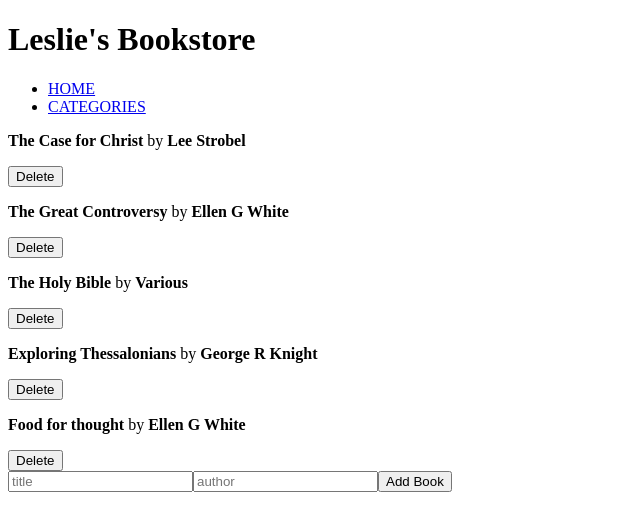
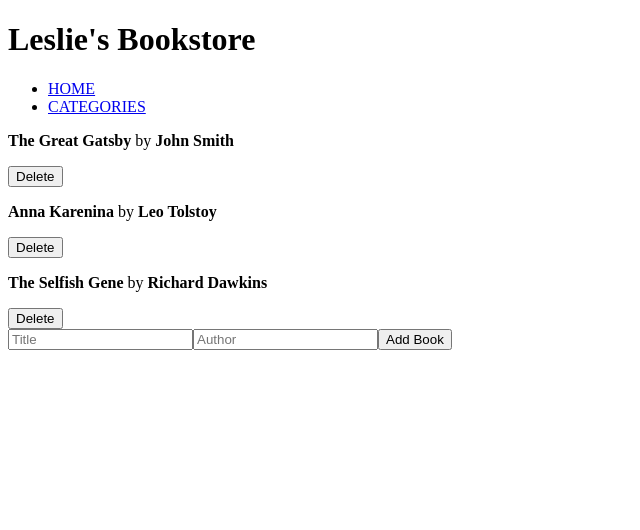
Before and after one commit to Leeoasis/React-Bookstore, a React (Create React App) app: page / in a window 1280 px wide. Shown: the top 530 px of the page, without its empty margins (0-640 px from the left). Built offline with nearby package versions, Linux system fonts and the light colour scheme.

Commit message:
Implement the add and delete book functionality

```diff
--- a/package.json
+++ b/package.json
@@ -7,12 +7,14 @@
     "@testing-library/jest-dom": "^5.16.5",
     "@testing-library/react": "^13.4.0",
     "@testing-library/user-event": "^13.5.0",
+    "immer": "^9.0.21",
     "prop-types": "^15.8.1",
     "react": "^18.2.0",
     "react-dom": "^18.2.0",
     "react-redux": "^8.0.5",
     "react-router-dom": "^6.10.0",
     "react-scripts": "5.0.1",
+    "uuid": "^9.0.0",
     "web-vitals": "^2.1.4"
   },
   "scripts": {
--- a/src/components/book.js
+++ b/src/components/book.js
@@ -1,7 +1,11 @@
 import React from 'react';
 import PropTypes from 'prop-types';
+import { useDispatch } from 'react-redux';
+import { removeBook } from '../redux/books/booksSlice';
 
-const Book = ({ book }) => (
+const Book = ({ book }) => {
+  const dispatch = useDispatch();
+  return (
     <>
       <p key={book.id}>
         <strong>{book.title}</strong>
@@ -10,9 +14,17 @@ const Book = ({ book }) => (
         {' '}
         <strong>{book.author}</strong>
       </p>
-    <button type="button">Delete</button>
+      <button
+        type="button"
+        onClick={() => {
+          dispatch(removeBook(book.id));
+        }}
+      >
+        Delete
+      </button>
     </>
   );
+};
 
 Book.propTypes = {
   book: PropTypes.shape({
--- a/src/components/form.js
+++ b/src/components/form.js
@@ -1,11 +1,44 @@
-import React from 'react';
+import React, { useState } from 'react';
+import { useDispatch } from 'react-redux';
+import { v4 as uuidv4 } from 'uuid';
+import { addBook } from '../redux/books/booksSlice';
 
-const Form = () => (
-  <form>
-    <input type="text" name="title" placeholder="title" />
-    <input type="text" name="author" placeholder="author" />
-    <button type="button">Add Book</button>
-  </form>
-);
+const AddBook = () => {
+  const dispatch = useDispatch();
+  const [inputs, setInputs] = useState({ title: '', author: '' });
 
-export default Form;
+  const handleSubmit = (event) => {
+    event.preventDefault();
+    const id = uuidv4();
+    const book = { id, ...inputs };
+    dispatch(addBook(book));
+    setInputs({ title: '', author: '' });
+  };
+
+  const handleInputChange = (event) => {
+    const { name, value } = event.target;
+    setInputs((prevState) => ({ ...prevState, [name]: value }));
+  };
+
+  return (
+    <form onSubmit={handleSubmit}>
+      <input
+        type="text"
+        name="title"
+        value={inputs.title}
+        onChange={handleInputChange}
+        placeholder="Title"
+      />
+      <input
+        type="text"
+        name="author"
+        value={inputs.author}
+        onChange={handleInputChange}
+        placeholder="Author"
+      />
+      <button type="submit">Add Book</button>
+    </form>
+  );
+};
+
+export default AddBook;
--- a/src/components/list.js
+++ b/src/components/list.js
@@ -1,34 +1,9 @@
 import React from 'react';
+import { useSelector } from 'react-redux';
 import Book from './book';
 
 const BookLists = () => {
-  const books = [
-    {
-      id: 1,
-      title: 'The Case for Christ',
-      author: 'Lee Strobel',
-    },
-    {
-      id: 2,
-      title: 'The Great Controversy',
-      author: 'Ellen G White',
-    },
-    {
-      id: 3,
-      title: 'The Holy Bible',
-      author: 'Various',
-    },
-    {
-      id: 4,
-      title: 'Exploring Thessalonians',
-      author: 'George R Knight',
-    },
-    {
-      id: 5,
-      title: 'Food for thought',
-      author: 'Ellen G White',
-    },
-  ];
+  const { books } = useSelector((store) => store.books);
 
   return (
     <div>
--- a/src/redux/books/booksSlice.js
+++ b/src/redux/books/booksSlice.js
@@ -1,20 +1,50 @@
 import { createSlice } from '@reduxjs/toolkit';
+import produce from 'immer';
+
+const bookItems = [
+  {
+    id: 'item1',
+    title: 'The Great Gatsby',
+    author: 'John Smith',
+    category: 'Fiction',
+  },
+  {
+    id: 'item2',
+    title: 'Anna Karenina',
+    author: 'Leo Tolstoy',
+    category: 'Fiction',
+  },
+  {
+    id: 'item3',
+    title: 'The Selfish Gene',
+    author: 'Richard Dawkins',
+    category: 'Nonfiction',
+  },
+];
 
 const initialState = {
-  books: [],
+  books: [...bookItems],
 };
 
 const booksSlice = createSlice({
   name: 'books',
   initialState,
-  addBook: (state, action) => ({
-    ...state,
-    books: [...state.books, action.payload],
-  }),
-  removeBook: (state, action) => ({
-    ...state,
-    books: state.books.filter((book) => book.id !== action.payload.id),
-  }),
+  reducers: {
+    addBook: (state, { payload }) => produce(state, (draftState) => {
+      draftState.books.push({ id: payload.id, title: payload.title, author: payload.author });
+    }),
+    removeBook: (state, action) => {
+      const bookId = action.payload;
+      return produce(state, (draftState) => {
+        const bookIndex = draftState.books.findIndex((book) => book.id === bookId);
+        if (bookIndex !== -1) {
+          draftState.books.splice(bookIndex, 1);
+        }
+      });
+    },
+
+  },
 });
 
+export const { addBook, removeBook } = booksSlice.actions;
 export default booksSlice.reducer;
--- a/src/redux/store.js
+++ b/src/redux/store.js
@@ -1,11 +1,11 @@
 import { configureStore } from '@reduxjs/toolkit';
-import booksSlice from './books/booksSlice';
-import categoriesSlice from './categories/categoriesSlice';
+import booksReducer from './books/booksSlice';
+import categoriesReducer from './categories/categoriesSlice';
 
 export const store = configureStore({
   reducer: {
-    books: booksSlice,
-    categories: categoriesSlice,
+    books: booksReducer,
+    categories: categoriesReducer,
   },
 });
 
```
Also changed, not shown: 1 other file (tests, documents, lock files or other folders). Lines whose indentation alone changed are shown as unchanged.
